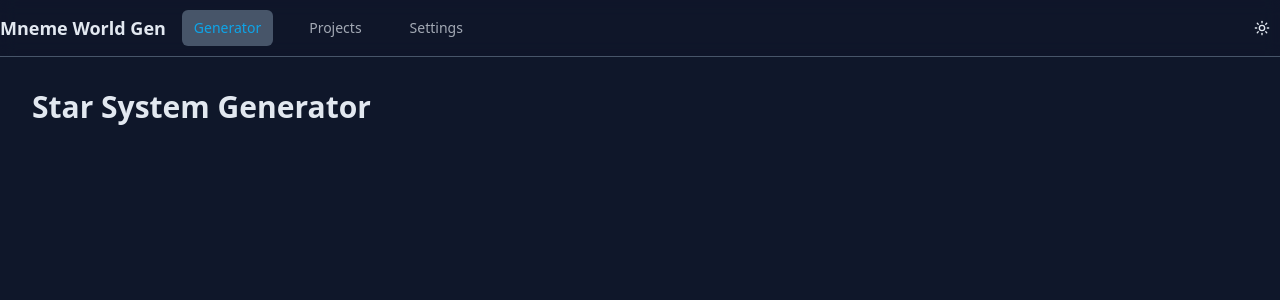
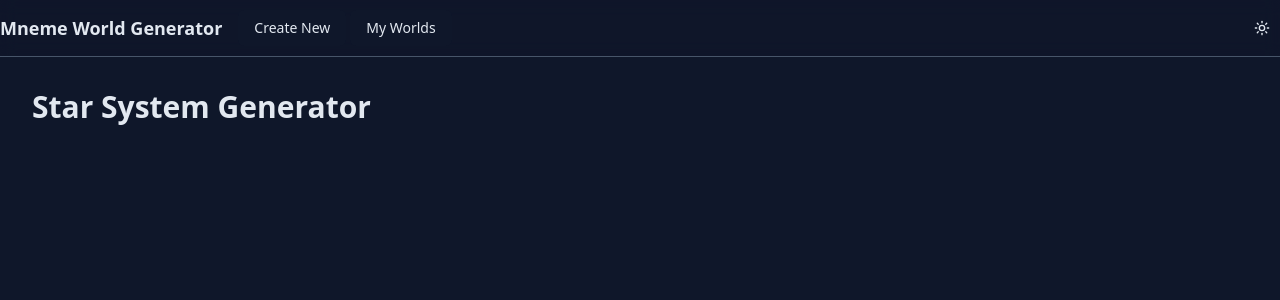
Before and after one commit to StevenTiu22/mneme-world-generator-pwa, a React (Vite) app: page / in a window 1280 px wide. Shown: the top 300 px of the page. Built offline with nearby package versions, Linux system fonts and the light colour scheme.

Commit message:
Replaced navbar with NavigationMenu for UI

```diff
--- a/src/components/header.tsx
+++ b/src/components/header.tsx
@@ -1,41 +1,58 @@
-import { NavLink } from "react-router-dom"
-import { Moon, Sun } from "lucide-react"
-import { useTheme } from "@/components/theme-provider"
-import { Button } from "@/components/ui/button"
+// import { NavLink } from "react-router-dom";
+import { Moon, Sun } from "lucide-react";
+import { useTheme } from "@/components/theme-provider";
+import { Button } from "@/components/ui/button";
 import {
   DropdownMenu,
   DropdownMenuContent,
   DropdownMenuItem,
-    DropdownMenuTrigger
-} from "@/components/ui/dropdown-menu"
-import { cn } from "@/lib/utils"
+  DropdownMenuTrigger,
+} from "@/components/ui/dropdown-menu";
+import {
+  NavigationMenu,
+  NavigationMenuList,
+  NavigationMenuItem,
+  NavigationMenuLink,
+  NavigationMenuTrigger,
+  NavigationMenuContent,
+  navigationMenuTriggerStyle,
+} from "@/components/ui/navigation-menu";
+import { Link } from "react-router-dom";
 
 export function Header() {
-    const { setTheme } = useTheme()
-
-    const navLinkClass = ({ isActive }:{ isActive: boolean }) => cn(
-        "px-3 py-2 text-sm font-medium rounded-md transition-colors",
-        isActive
-            ? "bg-secondary text-primary"
-            : "text-text/70 hover:bg-secondary/50 hover:text-text"
-    )
+  const { setTheme } = useTheme();
 
   return (
     <header className="sticky top-0 z-50 w-full border-b border-secondary bg-background/95 backdrop-blur supports-[backdrop-filter]:bg-background/60">
       <div className="container flex h-14 items-center">
         <div className="mr-4 flex items-center">
-                <span className="font-bold text-lg">Mneme World Gen</span>
+          <span className="font-bold text-lg">Mneme World Generator</span>
         </div>
 
-                <nav className="flex items-center space-x-4 lg:space-x-6">
-                <NavLink to="/" className={navLinkClass}>Generator</NavLink>
-                <NavLink to="/projects" className={navLinkClass}>Projects</NavLink>
-                <NavLink to="/settings" className={navLinkClass}>Settings</NavLink>
-                </nav>
+        <NavigationMenu>
+          <NavigationMenuList>
+            <NavigationMenuItem>
+              <NavigationMenuLink
+                asChild
+                className={navigationMenuTriggerStyle()}
+              >
+                <Link to="/">Create New</Link>
+              </NavigationMenuLink>
+            </NavigationMenuItem>
+            <NavigationMenuItem>
+              <NavigationMenuLink
+                asChild
+                className={navigationMenuTriggerStyle()}
+              >
+                <Link to="/">My Worlds</Link>
+              </NavigationMenuLink>
+            </NavigationMenuItem>
+          </NavigationMenuList>
+        </NavigationMenu>
 
         <div className="flex flex-1 items-center justify-end">
           <DropdownMenu>
-                    <DropdownMenuTrigger asChild>
+            <DropdownMenuTrigger>
               <Button variant="ghost" size="icon">
                 <Sun className="h-[1.2rem] w-[1.2rem] rotate-0 scale-100 transition-all dark:-rotate-90 dark:scale-0" />
                 <Moon className="absolute h-[1.2rem] w-[1.2rem] rotate-90 scale-0 transition-all dark:rotate-0 dark:scale-100" />
@@ -43,13 +60,19 @@ export function Header() {
               </Button>
             </DropdownMenuTrigger>
             <DropdownMenuContent align="end">
-                    <DropdownMenuItem onClick={() => setTheme("light")}>Light</DropdownMenuItem>
-                    <DropdownMenuItem onClick={() => setTheme("dark")}>Dark</DropdownMenuItem>
-                    <DropdownMenuItem onClick={() => setTheme("system")}>System</DropdownMenuItem>
+              <DropdownMenuItem onClick={() => setTheme("light")}>
+                Light
+              </DropdownMenuItem>
+              <DropdownMenuItem onClick={() => setTheme("dark")}>
+                Dark
+              </DropdownMenuItem>
+              <DropdownMenuItem onClick={() => setTheme("system")}>
+                System
+              </DropdownMenuItem>
             </DropdownMenuContent>
           </DropdownMenu>
         </div>
       </div>
     </header>
-    )
+  );
 }
```
Lines whose indentation alone changed are shown as unchanged.
